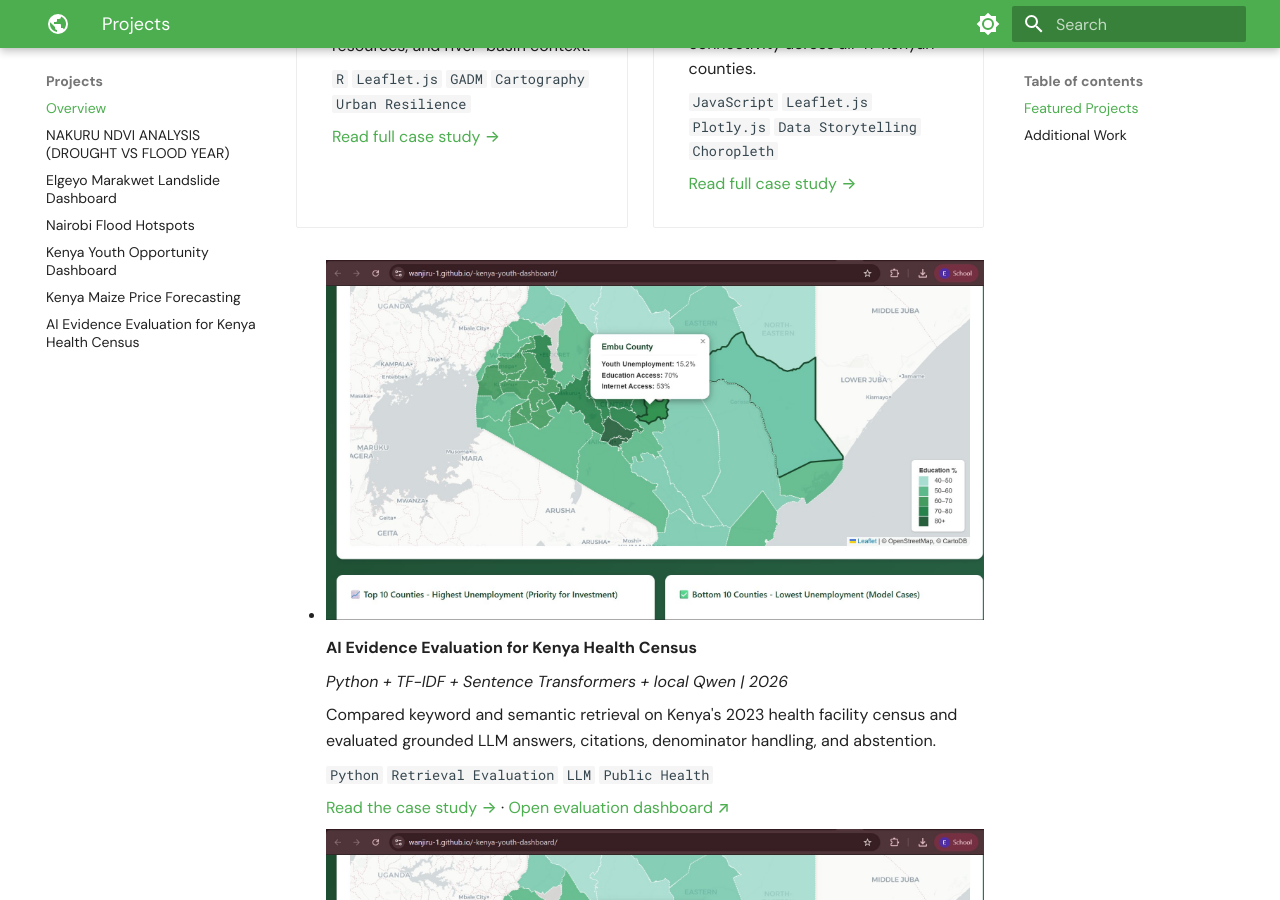
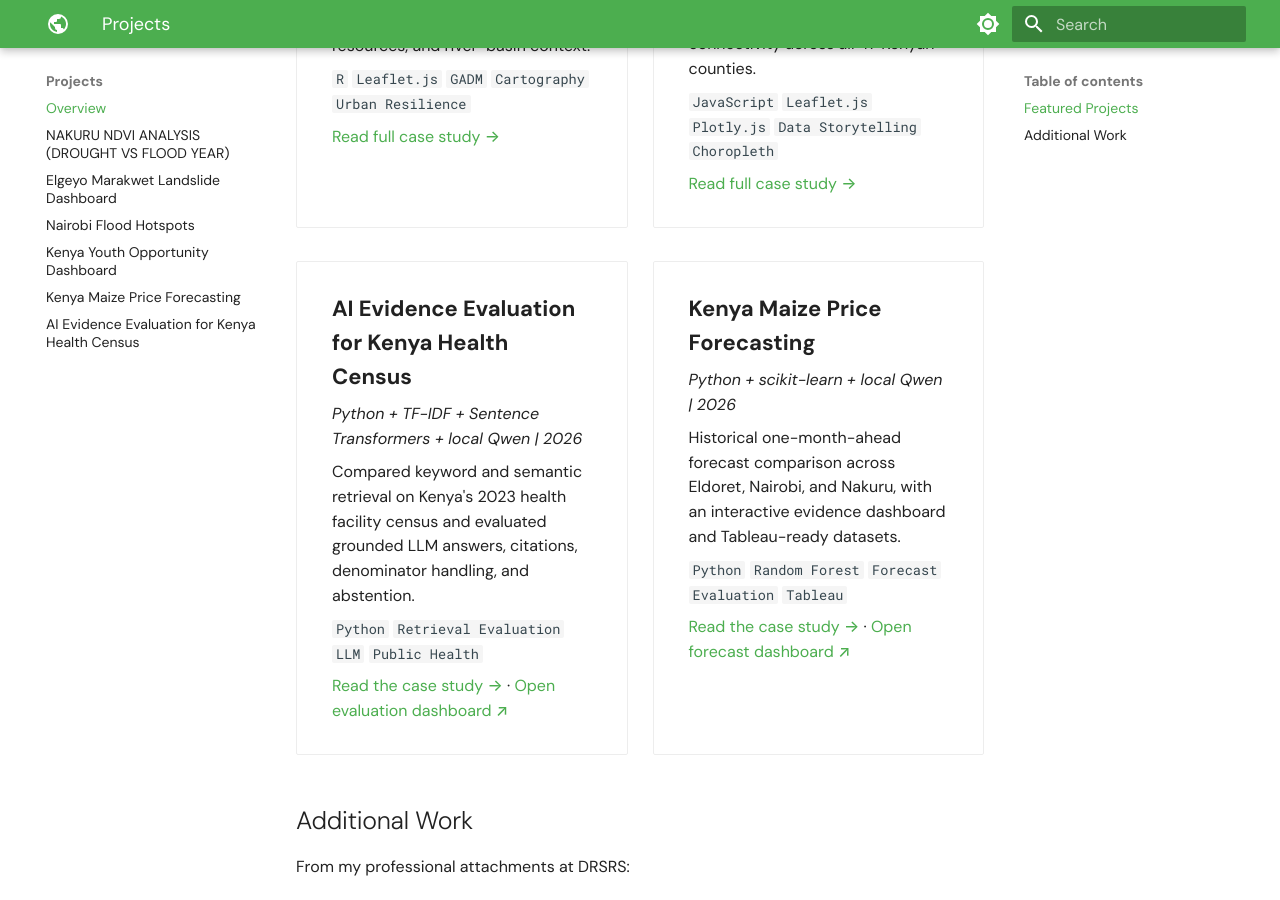
Before and after one commit to Wanjiru-1/Wanjiru-1.github.io, an MkDocs documentation site: the page built from docs/projects/index.md, in a window 1280 px wide and 900 px high, scrolled down 1521 px. Built offline with MkDocs 1.6.1 and Material for MkDocs 9.7.7, drawn with Linux system fonts in a browser that asks for light colours.

Commit message:
Place AI and maize projects in featured projects section

```diff
--- a/docs/projects/index.md
+++ b/docs/projects/index.md
@@ -62,11 +62,7 @@ Real-world geospatial and data analytics work addressing climate risk, disaster
 
     [Read full case study →](kenya-youth-dashboard.md)
 
-</div>
-
--   ![Kenya Health Census Evidence Assistant](../assets/images/kenya_youth_dashboard.png)
-
-    **AI Evidence Evaluation for Kenya Health Census**
+-   **AI Evidence Evaluation for Kenya Health Census**
 
     *Python + TF-IDF + Sentence Transformers + local Qwen | 2026*
 
@@ -76,9 +72,7 @@ Real-world geospatial and data analytics work addressing climate risk, disaster
 
     [Read the case study →](kenya-health-census-assistant.md) · [Open evaluation dashboard ↗](../assets/dashboards/kenya-health-census-evaluation.html){ target="_blank" rel="noopener" }
 
--   ![Kenya Maize Price Forecasting](../assets/images/kenya_youth_dashboard.png)
-
-    **Kenya Maize Price Forecasting**
+-   **Kenya Maize Price Forecasting**
 
     *Python + scikit-learn + local Qwen | 2026*
 
@@ -88,6 +82,8 @@ Real-world geospatial and data analytics work addressing climate risk, disaster
 
     [Read the case study →](kenya-maize-forecasting.md) · [Open forecast dashboard ↗](../assets/dashboards/kenya-maize-dashboard.html){ target="_blank" rel="noopener" }
 
+</div>
+
 ## Additional Work
 
 From my professional attachments at DRSRS:
```
